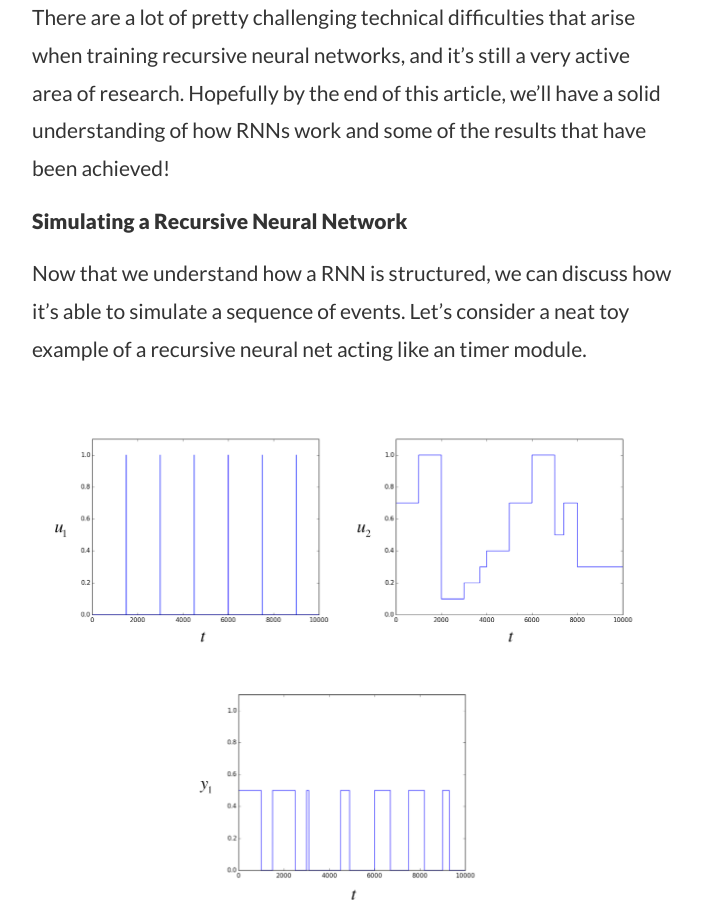
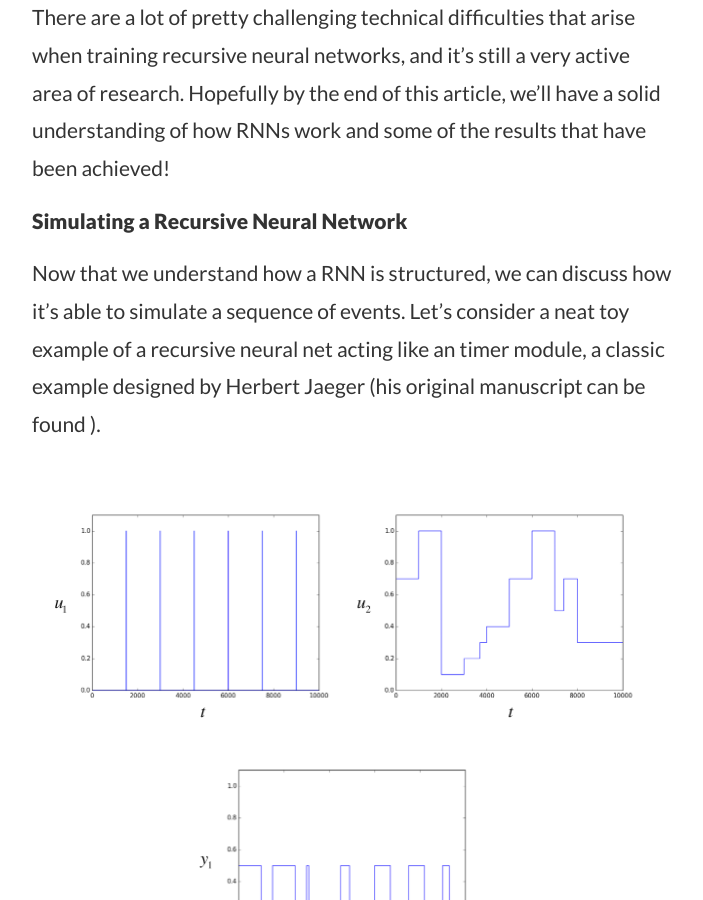
Before and after one commit to darksigma/darksigma.github.io, a Jekyll site: the page built from _posts/2015-01-11-a-deep-dive-into-recursive-neural-networks.md, in a window 1280 px wide and 900 px high, scrolled down 2495 px. Shown: the whole window, without its empty margins (288-991 px from the left). Built offline with Jekyll 4.4.1, drawn with Linux system fonts in a browser that asks for light colours; nearby versions of some CDN libraries; Markdown is read by kramdown in place of the engine named in the settings; formulas are drawn with MathJax 3; some of the changed text lies outside the part shown.

Commit message:
added refs

```diff
--- a/_posts/2015-01-11-a-deep-dive-into-recursive-neural-networks.md
+++ b/_posts/2015-01-11-a-deep-dive-into-recursive-neural-networks.md
@@ -20,7 +20,7 @@ There are a lot of pretty challenging technical difficulties that arise when tra
 
 ### Simulating a Recursive Neural Network
 
-Now that we understand how a RNN is structured, we can discuss how it's able to simulate a sequence of events. Let's consider a neat toy example of a recursive neural net acting like an timer module.
+Now that we understand how a RNN is structured, we can discuss how it's able to simulate a sequence of events. Let's consider a neat toy example of a recursive neural net acting like an timer module, a classic example designed by Herbert Jaeger (his original manuscript can be found <a target='_blank' href='http://www.pdx.edu/sites/www.pdx.edu.sysc/files/Jaeger_TrainingRNNsTutorial.2005.pdf'></a>).
 
 ![Timer RNN input/output](/img/timer_ex.png "Timer RNN input/output")
 ###### A simple example of how a perfect RNN would simulate a timer
@@ -67,7 +67,7 @@ Unlike traditional feed forward nets, the feed forward nets generated by unrolli
 Let's try to train a RNN to do a very primitive task. Let's give the RNN a single hidden unit with a bias term, and we'll connect it to itself and a singular output. We want this neural network to output a fixed target value after 50 steps, let's say 0.7. We'll use the squared error of the output on the 50th time step as our error function, which we can plot as a surface over the value of the weight and the bias:
 
 ![Error Surface](/img/rnn_error_surface.png "Error Surface")
-###### The problematic error surface of a simple RNN (image from: Pascanu et al.)
+###### The problematic error surface of a simple RNN (image from: <a target='_blank' href='http://arxiv.org/pdf/1211.5063v2.pdf'>Pascanu et al.</a>)
 
 Now, let's say we started at the red star (using a random initialization of weights). You'll notice that as we use gradient descent, we get closer and closer to the local minimum on the surface. But suddenly, when we slightly overreach the valley and hit the cliff, we are presented with a massive gradient in the opposite direction. This forces us to bounce extremely far away from the local minimum. And once we're in nowhere land, we quickly find that the gradients are so vanishingly small that coming close again will take a seemingly endless amount of time. This issue is called the problem of *exploding and vanishing gradients*. You can imagine perhaps controlling this issue by rescaling gradients to never exceed a maximal magnitude (see the dotted path after hitting the cliff), but this approach still doesn't perform spectacularly well, especially in more complex RNNs. For a more mathematical treatment of this issue, check out this <a target='_blank' href='http://arxiv.org/pdf/1211.5063v2.pdf'>paper</a>.
 
```
Also changed, not shown: 2 other files.
